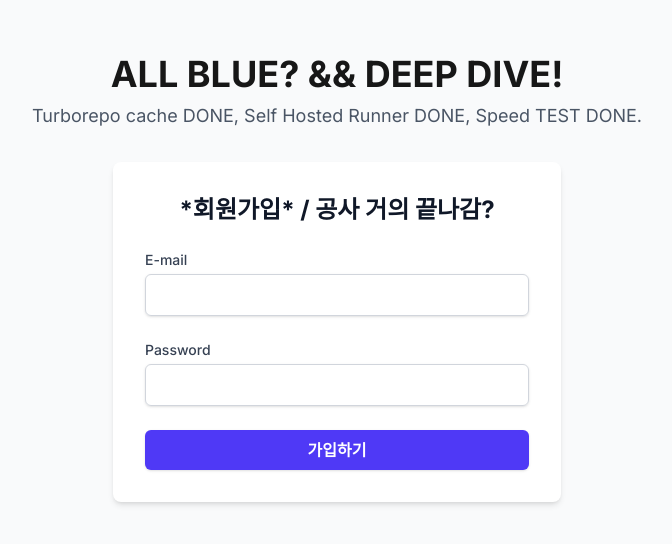
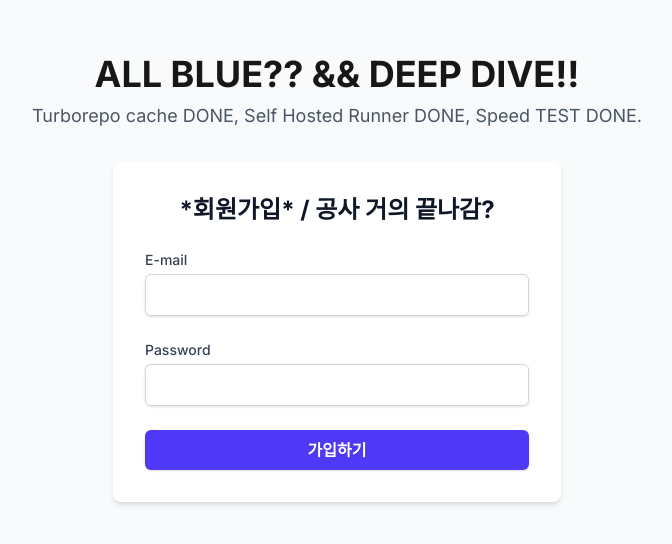
Before and after one commit to jungyuya/new-blog, a Next.js app in the folder apps/frontend/: page / in a window 1280 px wide. Shown: the part 122-666 px from the top of the page, without its empty margins (303-975 px from the left). Built offline with nearby package versions, Linux system fonts and the light colour scheme.

Commit message:
LAst END

```diff
--- a/apps/frontend/src/app/page.tsx
+++ b/apps/frontend/src/app/page.tsx
@@ -5,7 +5,7 @@ export default function Home() {
   return (
     <main className="flex min-h-screen flex-col items-center justify-center bg-gray-50 p-4">
       <div className="mb-8 text-center">
-        <h1 className="text-4xl font-bold">ALL BLUE? && DEEP DIVE!</h1>
+        <h1 className="text-4xl font-bold">ALL BLUE?? && DEEP DIVE!!</h1>
         <p className="text-lg text-gray-600 mt-2">Turborepo cache DONE, Self Hosted Runner DONE, Speed TEST DONE.</p>
       </div>
       <SignUp />
```
